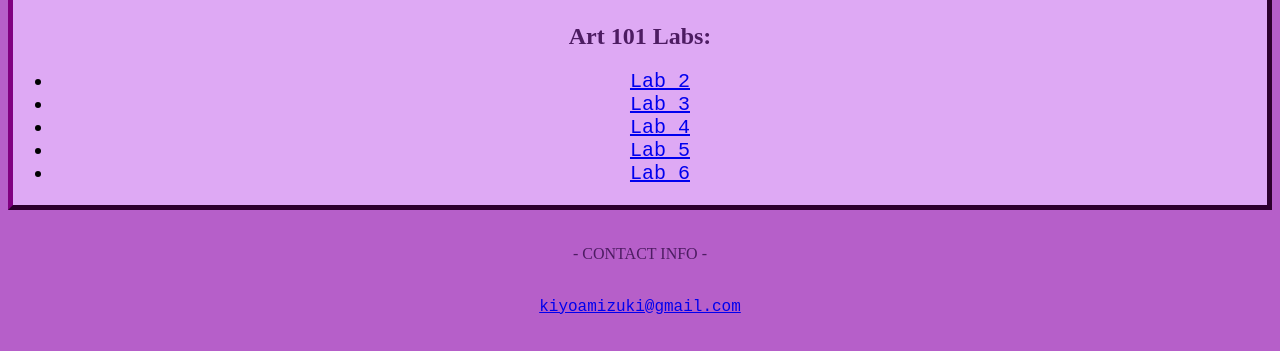
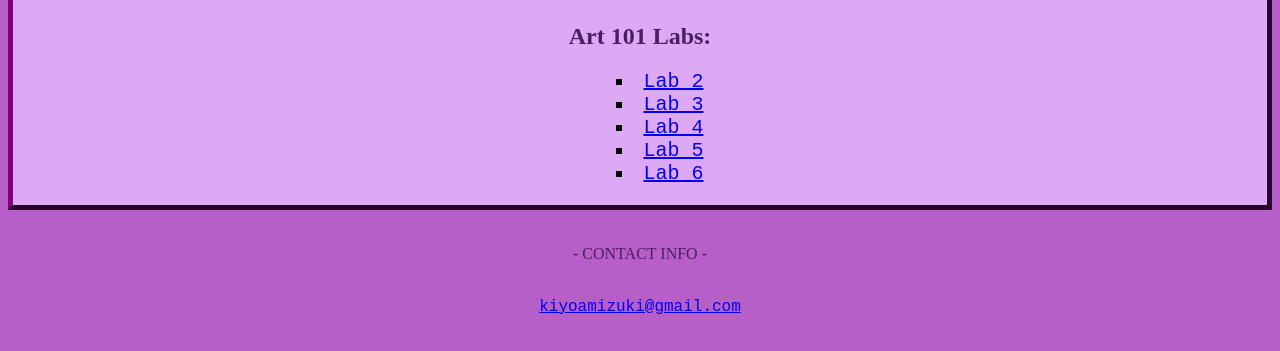
Before and after one commit to kiyomizuki/art101, a plain HTML site: page index.html in a window 1280 px wide. Shown: the part 1966-2317 px from the top of the page. Drawn offline with Linux system fonts and the light colour scheme.

Commit message:
idk dude

```diff
--- a/css/site.css
+++ b/css/site.css
@@ -1,6 +1,9 @@
 ul {
-font:20px "Courier New";
-color: 4D1C62
+  list-style-position: inside;
+  text-align: center;
+  font:20px "Courier New";
+  color: 4D1C62
+  margin: 35px 500px 35px 500px;
 }
 
 p {
--- a/index.html
+++ b/index.html
@@ -35,7 +35,7 @@
 		<img src="img/rainbow.png" width=350 style="vertical-align:middle;margin:20px 0px">
 
 		<h2 style="color:#4D1C62;">Art 101 Labs:<h2>
-			<ul>
+			<ul TYPE="square">
 				<li><a href="lab2/index.html">Lab 2</a>
 				<li><a href="lab3/index.html">Lab 3</a>
 				<li><a href="lab4/index.html">Lab 4</a>
```
Also changed, not shown: lab3/index.html (+1 -1 lines).
